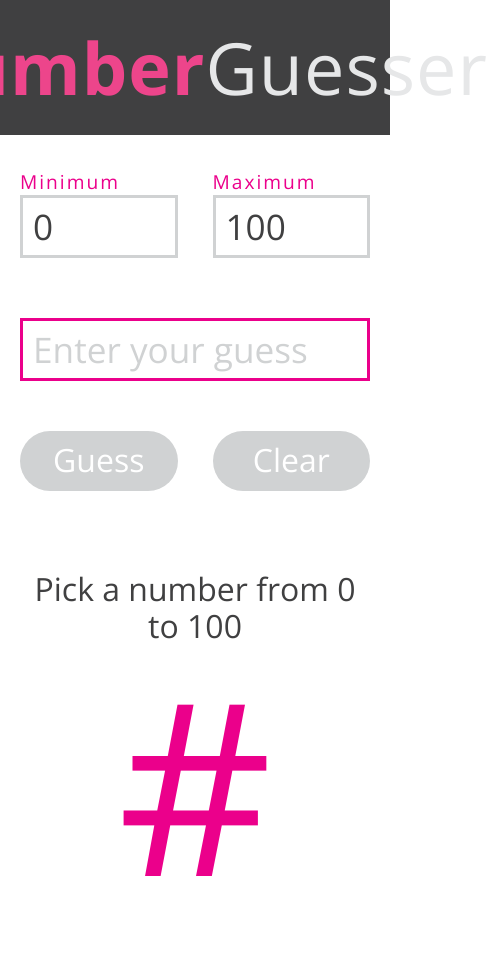
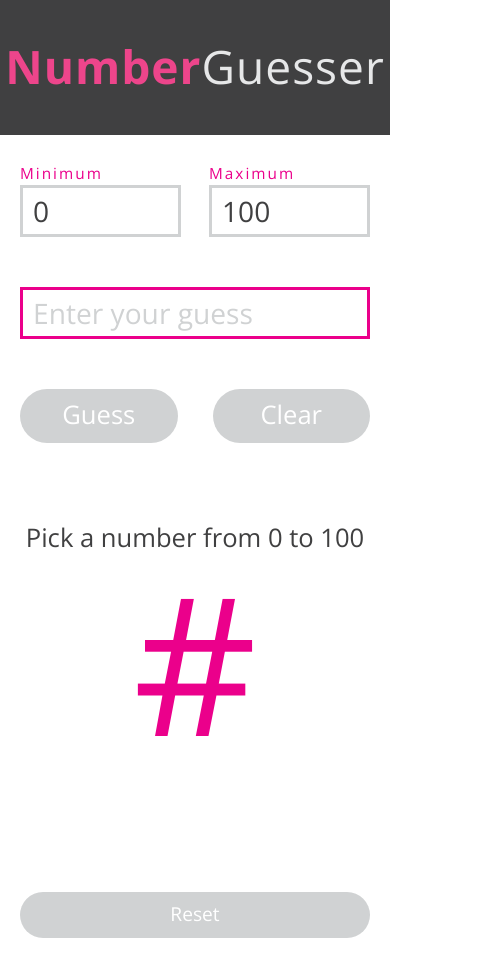
Before and after one commit to dstock48/Number-Guesser, a plain HTML site: page index.html in a window 390 px wide. Shown: the top 972 px of the page, 488 px wide, since content can reach past the window. Drawn offline with nearby package versions, Linux system fonts and the light colour scheme.

Commit message:
add media queries to CSS

```diff
--- a/styles.scss
+++ b/styles.scss
@@ -45,7 +45,7 @@ main {
   flex-direction: column;
   align-items: center;
   max-width: 1000px;
-  padding: 0px 20px;
+  padding: 50px 20px 0px;
   margin: auto;
   font-weight: 300;
 
@@ -54,10 +54,12 @@ main {
     display: flex;
     flex-direction: column;
     width: 100%;
+    justify-content: space-between;
 
     .minmax {
       display: flex;
       justify-content: space-between;
+      margin-bottom: 50px;
 
       input.attention {
         animation: pulse-input 1s ease-in-out 3;
@@ -65,7 +67,7 @@ main {
 
       label {
         position: absolute;
-        top: 36px;
+        top: -38%;
         color: $pink;
         font-size: 1.2em;
         letter-spacing: 2px;
@@ -74,7 +76,7 @@ main {
 
     .minmax-input-container {
       position: relative;
-      width: 45%;
+      width: 46%;
     }
 
     #error-message {
@@ -92,7 +94,7 @@ main {
 
     input {
       display: block;
-      margin: 60px 0 0;
+      // margin: 60px 0 0;
       font-size: 2.2em;
       font-family: 'Open Sans', sans-serif;
       padding: 2px 10px;
@@ -272,3 +274,19 @@ main {
     border-color: $light-grey;
   }
 }
+
+@media screen and (max-width: 600px) {
+  body {
+    font-size: 0.8em;
+  }
+
+  h1 {
+    // font-size: 4.3em;
+  }
+}
+
+@media (max-width: 485px) {
+  h1 {
+    font-size: 3.6em;
+  }
+}
```
Also changed, not shown: styles.css, 1 other file.
